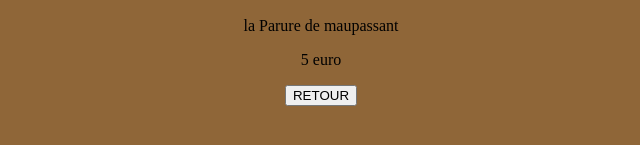
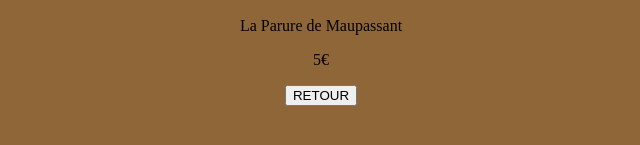
Before and after one commit to Lionella09/Vinbook, a plain HTML site: page page2.html in a window 1280 px wide. Shown: the part 353-498 px from the top of the page, 319-959 px from the left. Drawn offline with Linux system fonts and the light colour scheme.

Commit message:
Update page2.html

```diff
--- a/page2.html
+++ b/page2.html
@@ -9,8 +9,8 @@
   <div>
       <h1>A ACHETER</h1>
       <img src="image/laclope.jfif"height=270px/>
-      <p>la Parure de maupassant</p>
-      <p>5 euro</p>
+      <p>La Parure de Maupassant</p>
+      <p>5€</p>
             <div id ="boutons">
  	  <a href="index.html">
      <button type="button">RETOUR</button>
```
